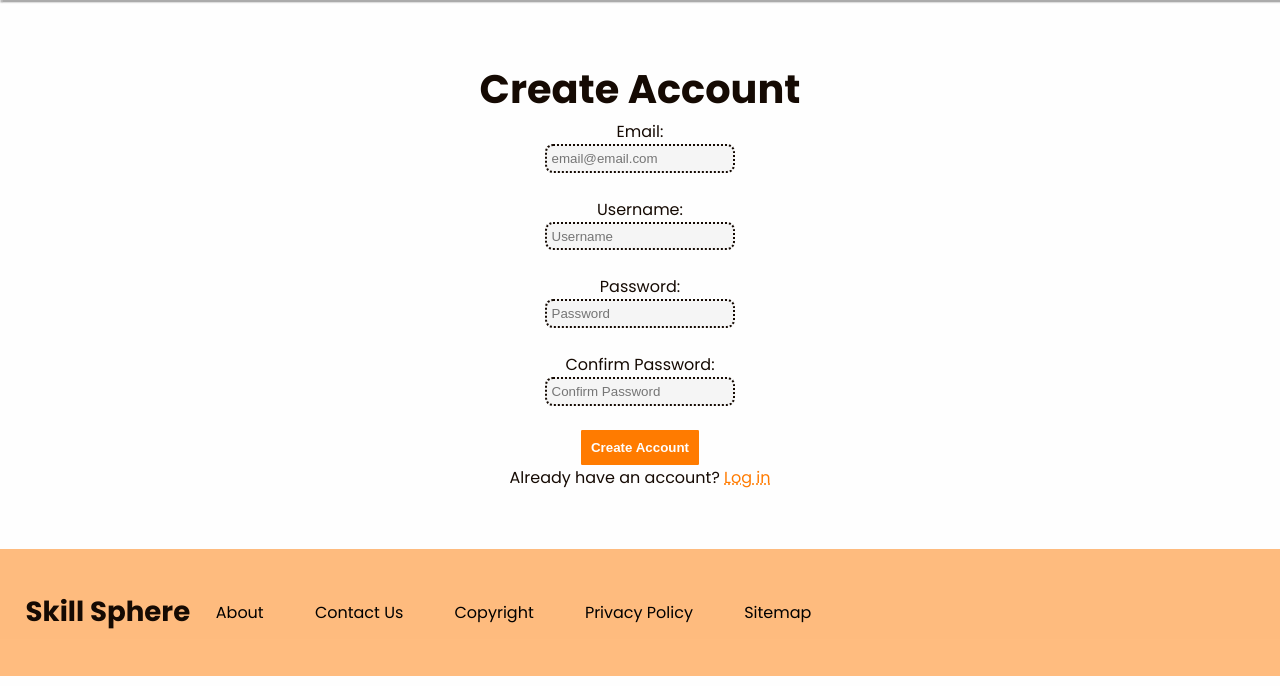
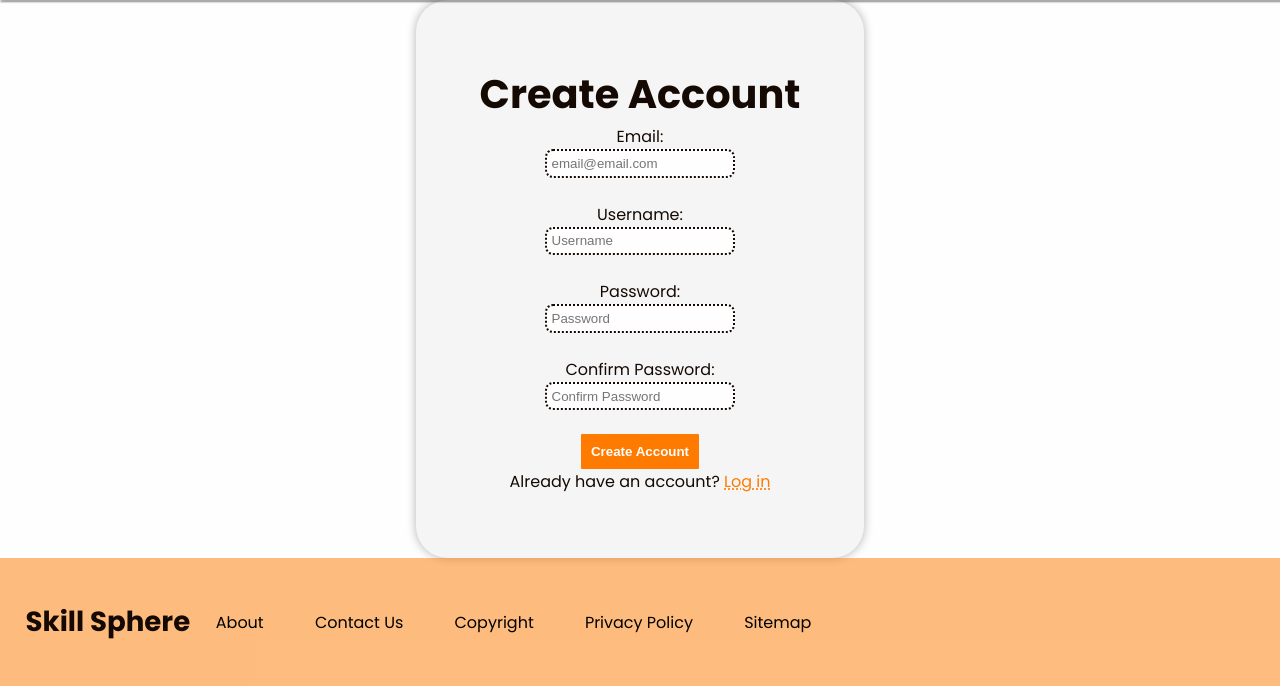
Before and after one commit to MillieMD/skill-sphere, a PHP site: page /pages/register.html in a window 1280 px wide. Shown: the part 124-810 px from the top of the page. Run offline with PHP 8.4, Linux system fonts and the light colour scheme; some libraries are stand-ins or nearby versions.

Commit message:
form stylinh

```diff
--- a/root/css/style.css
+++ b/root/css/style.css
@@ -352,6 +352,10 @@ footer a h3{
     color: var(--clr-text);
 }
 
+footer a p{
+    color: var(--clr-text);
+}
+
 footer nav ul li{
     float: left;
 
@@ -562,11 +566,21 @@ form{
     justify-content: center;
     align-items: center;
 
+    margin: 0 auto;
+    padding: 5vw;
+    border-radius: 2rem;
+
+    background-color: var(--clr-bg-midtone);
+
+    width: fit-content;
+
+    box-shadow: var(--shdw-small);
+
 }
 
 form input{
 
-    background-color: var(--clr-bg-midtone);
+    background-color: var(--clr-background);
 
     border-radius: 0.5rem;
     border: 2px solid var(--clr-text);
@@ -581,7 +595,7 @@ form input{
 
 form input:placeholder-shown{
 
-    background-color: var(--clr-bg-midtone);
+    background-color: var(--clr-background);
 
     border-radius: 0.5rem;
     border: 2px dotted var(--clr-text);
--- a/root/index.html
+++ b/root/index.html
@@ -100,7 +100,7 @@
 
                     <h2> Earn money while you learn new skills </h2>
 
-                    <button class="primary-button"> Register Now </button>
+                    <a href = "pages/register.html"><button class = "primary-button" tabindex="-1"> Register </button></a>
 
                     <small> <a href = "pages/login.html"> Log In </a> </small>
 
@@ -365,8 +365,8 @@
 
             <ul>
 
-                <li><a> About </a> </li>
-                <li><a> Contact Us </a> </li>
+                <li><a href = "pages/about.html"> <p> About </p> </a> </li>
+                <li><a href = "pages/content"> <p> Contact Us </p> </a> </li>
                 <li><a> Copyright </a> </li>
                 <li><a> Privacy Policy </a> </li>
                 <li><a> Sitemap </a> </li>
```
